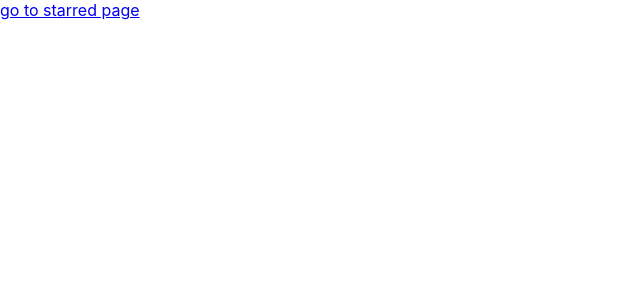
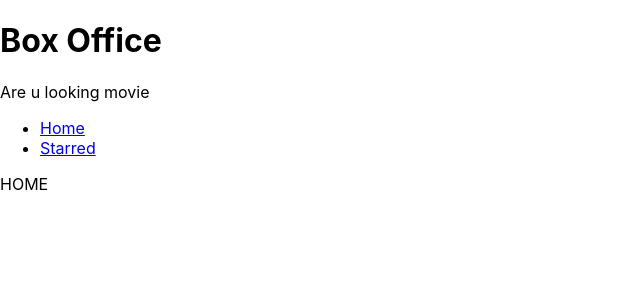
Before and after one commit to anshnub/QuadB-BoxOffice, a React (Create React App) app: page / in a window 1280 px wide. Shown: the top 300 px of the page, without its empty margins (0-640 px from the left). Built offline with nearby package versions, Linux system fonts and the light colour scheme.

Commit message:
added navigation n shared layout between home n starred pages

```diff
--- a/src/App.jsx
+++ b/src/App.jsx
@@ -1,6 +1,7 @@
 import { BrowserRouter, Routes, Route } from "react-router-dom";
 import Home from "./pages/Home";
 import Starred from "./pages/Starred";
+import MainLayout from "./components/MainLayout";
 
 
 
@@ -9,8 +10,10 @@
     <BrowserRouter>
     <Routes>
 
+    <Route element={ <MainLayout/> }>
     <Route path="/" element={ <Home/> } />
     <Route path="/starred" element={ <Starred /> } />
+    </Route>
       {/* <Route path="/" element={<App />}>
         <Route index element={<Home />} />
         <Route path="teams" element={<Teams />}>
--- /dev/null
+++ b/src/components/AppTitle.jsx
@@ -0,0 +1,19 @@
+
+export default function AppTitle(props) {
+    const{title="Box Office",subtitle = "Are u looking movie"} = props;
+
+
+    return (
+        <div>
+
+        <h1>
+
+            {title}
+        </h1>
+
+        <p> {subtitle}</p>
+
+
+        </div>
+    )
+}
--- /dev/null
+++ b/src/components/MainLayout.jsx
@@ -0,0 +1,17 @@
+import { Outlet } from "react-router-dom";
+import Navs from "./Navs";
+import AppTitle from "./AppTitle";
+
+const MainLayout = () =>{
+
+    return (
+        <div>
+            <AppTitle />
+            <Navs/>
+
+            <Outlet />
+        </div>
+    )
+}
+
+export default MainLayout;
--- /dev/null
+++ b/src/components/Navs.js
@@ -0,0 +1,34 @@
+import { Link } from "react-router-dom"
+
+const LINKS = [{
+    text: "Home",
+    to : "/",
+},
+{
+    text:"Starred",
+    to:"/starred",
+},
+
+]
+
+const Navs= () =>{
+
+    return (
+        <div>
+           <ul>
+
+            {
+                LINKS.map(item => <li key={item.to} >
+                <Link to={item.to}>
+                {item.text}
+                </Link>
+
+
+                </li>)
+            }
+           </ul>
+        </div>
+    )
+}
+
+export default Navs
--- a/src/pages/Home.jsx
+++ b/src/pages/Home.jsx
@@ -1,10 +1,8 @@
-import {Link} from 'react-router-dom'
+
 
 const Home = () => {
     return <div>
-        <Link  to="/starred" >
-        go to starred page
-    </Link>
+        HOME
     </div>
 }
 
```
